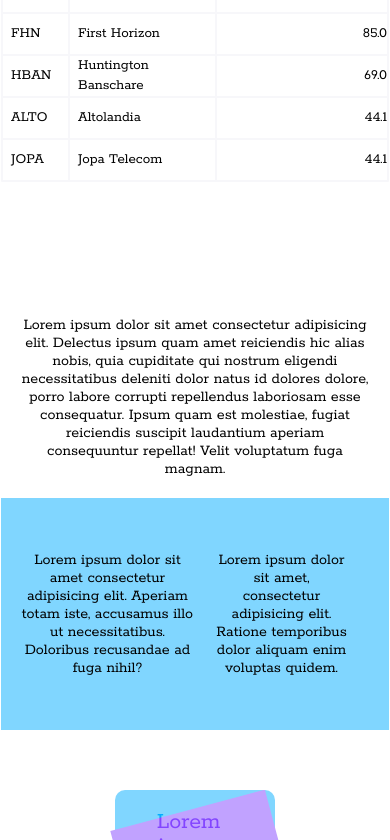
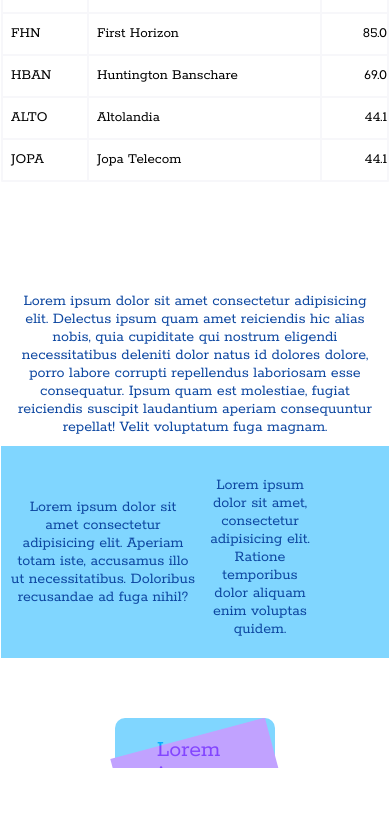
Before and after one commit to serg1557733/GOCOWStask, a website: page src/index.html in a window 390 px wide. Shown: the part 952-1792 px from the top of the page. After the commit the page ends 1720 px from the top, so only its background shows below. Drawn offline with nearby package versions, Linux system fonts and the light colour scheme; files that its build step writes are made by us from their sources.

Commit message:
fix bugs

```diff
--- a/src/scss/blocks/_columns.scss
+++ b/src/scss/blocks/_columns.scss
@@ -5,6 +5,7 @@
         display: flex;
     }
     &__item {
+        padding-top: 10px;
         flex-basis: 33.33%;
         min-height: 270px;
         padding: 20px;
@@ -12,6 +13,7 @@
         display: flex;
         justify-content: center;
         text-align: center;
+        color: #0D47A1;
         &-blue {
                 background: #80D6FF;
             }
--- a/src/scss/blocks/_media.scss
+++ b/src/scss/blocks/_media.scss
@@ -81,7 +81,7 @@
         }
         &__content {
             width: 100%;
-            height: 569px;
+            height: 585px;
             padding: 0px;
             background-color: #FFFFFF;
             &::after {
@@ -119,15 +119,15 @@
         td {
             padding-left: 8px;
             &:nth-child(3){
-                width:170px;
+                width:65px;
             }
             &:nth-child(1){
-                width:65px;
+                width:84px;
             }
        }
     }
     .columns {
-        margin-top: 50px;
+        margin-top: 20px;
         margin-bottom: 60px;
         &__wrapper {
             flex-direction: column;
@@ -135,13 +135,27 @@
         &__item {
             flex-basis: auto;
             align-items:center;
-            min-height: 192px;
+            min-height: 160px;
+            padding: 10px;
+            span {
+                display: block;
+                width: 50%;
+            }
             &-transp {
             order: -1;
+            span {
+                display: block;
+                width: 100%;
+            }
             }
             &-media {
                 display: block;
-                align-content:center;
+                margin-top: 10px;
+                width:50%;
+                span {
+                    display: block;
+                    width: 110px;
+                }
             }
             &-hidden {
                 display: none;
```
Also changed, not shown: dist/css/style.min.css.
